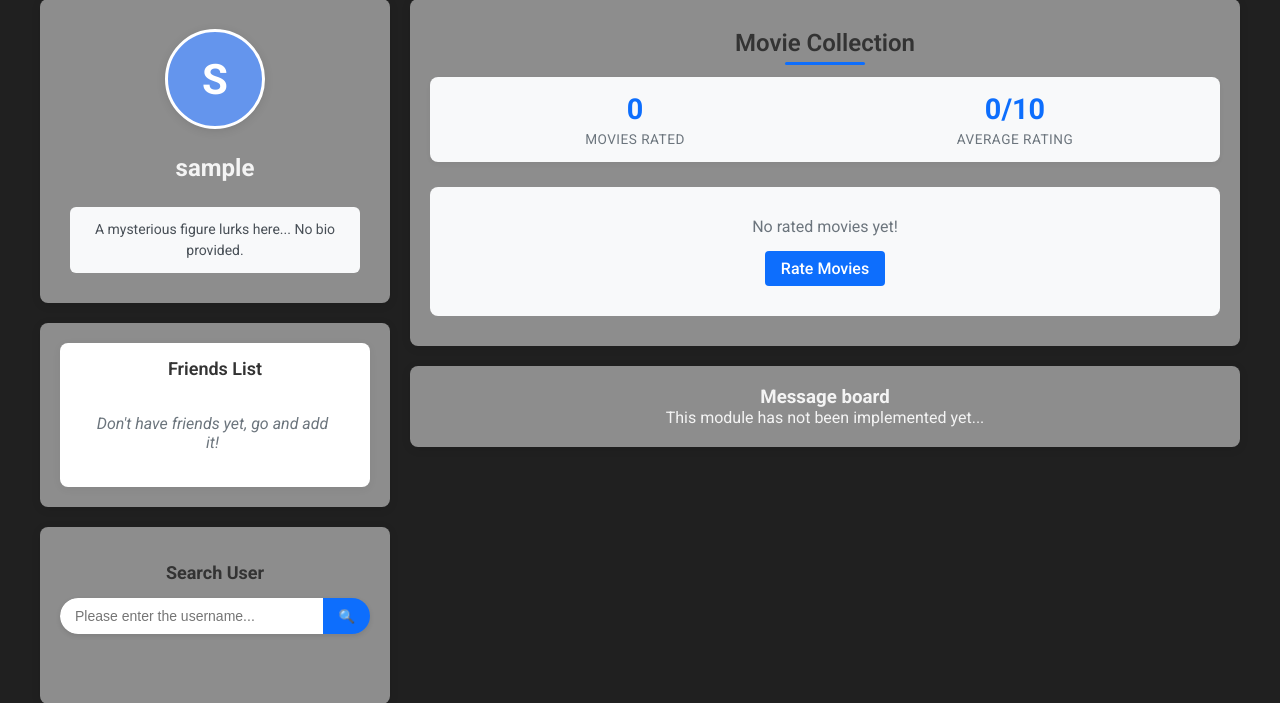
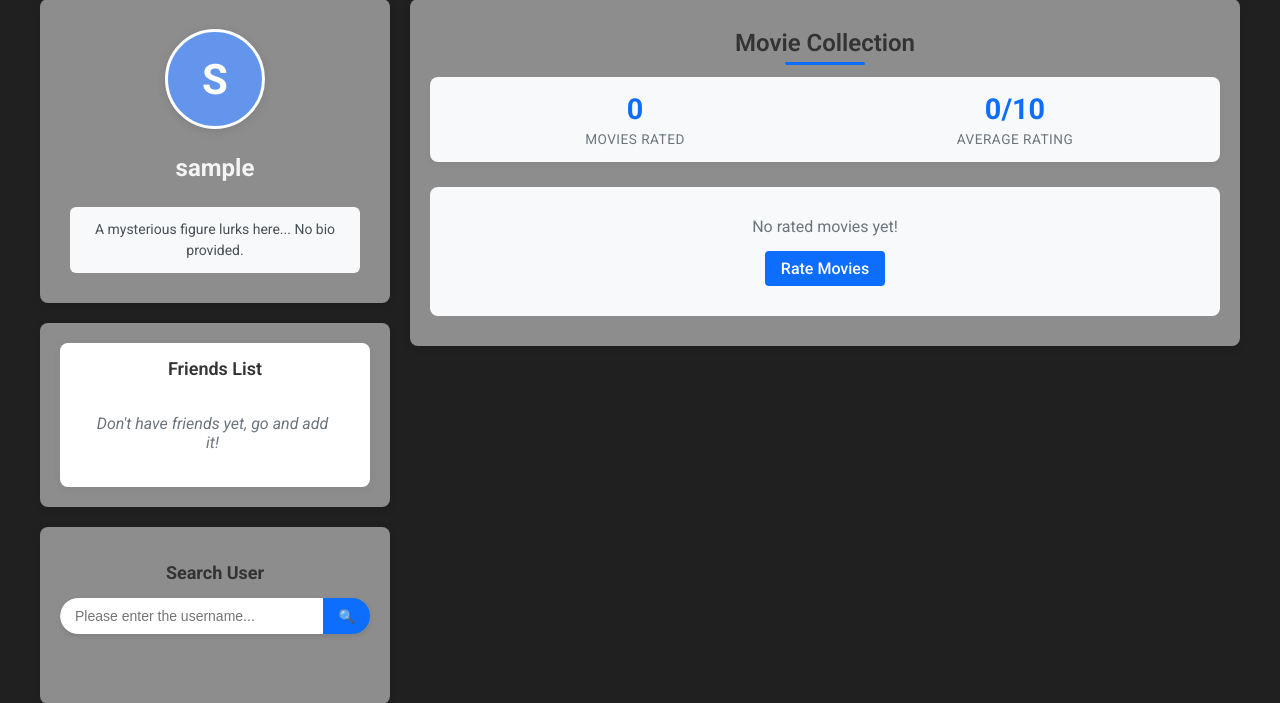
Before and after one commit to leo-mcgill/Group93, a Flask app: page /profile in a window 1280 px wide. Shown: the part 91-794 px from the top of the page. Run offline with Flask 3, Linux system fonts and the light colour scheme; the visitor is signed in with stand-in values (Sample User, id 1); data comes from the database, SQL or seed files in the repository.

Commit message:
Cancel Module ⑤: Message Board
Remove unnecessary code.

```diff
--- a/app/templates/profile.html
+++ b/app/templates/profile.html
@@ -36,13 +36,6 @@
         <div class="profile-section movie-list-section">
             <div id="movie-list-content">
                 {% include "profile/_movie_collection.html" ignore missing %}
-            </div>
-        </div>
-
-        <!-- Module ⑤: Message board -->
-        <div class="profile-section message-board-section">
-            <div id="message-board-content">
-                {% include "profile/_message_board.html" ignore missing %}
             </div>
         </div>
     </div>
@@ -84,26 +77,6 @@
         padding: 20px;
     }
 
-    .user-info-section {
-        /*User information module style in the upper left corner */
-    }
-
-    .friends-list-section {
-        /*Friend list module style in the lower left corner */
-    }
-
-    .user-search-section {
-        /*Search box module style in the lower left corner */
-    }
-
-    .movie-list-section {
-        /*Movie List Module Style in the upper right corner */
-    }
-
-    .message-board-section {
-        /*The message board module style in the lower right corner */
-    }
-
     /*Responsive design */
     @media (max-width: 768px) {
         .profile-container {
@@ -143,7 +116,6 @@ document.addEventListener('DOMContentLoaded', function () {
         { id: 'friends-list-content', title: 'Friends list' },
         { id: 'user-search-content', title: 'Search for users' },
         { id: 'movie-list-content', title: 'Movie List' },
-        { id: 'message-board-content', title: 'Message board' }
     ];
 
     sections.forEach(section => {
```
Also changed, not shown: app/templates/profile/_message_board.html (deleted).
